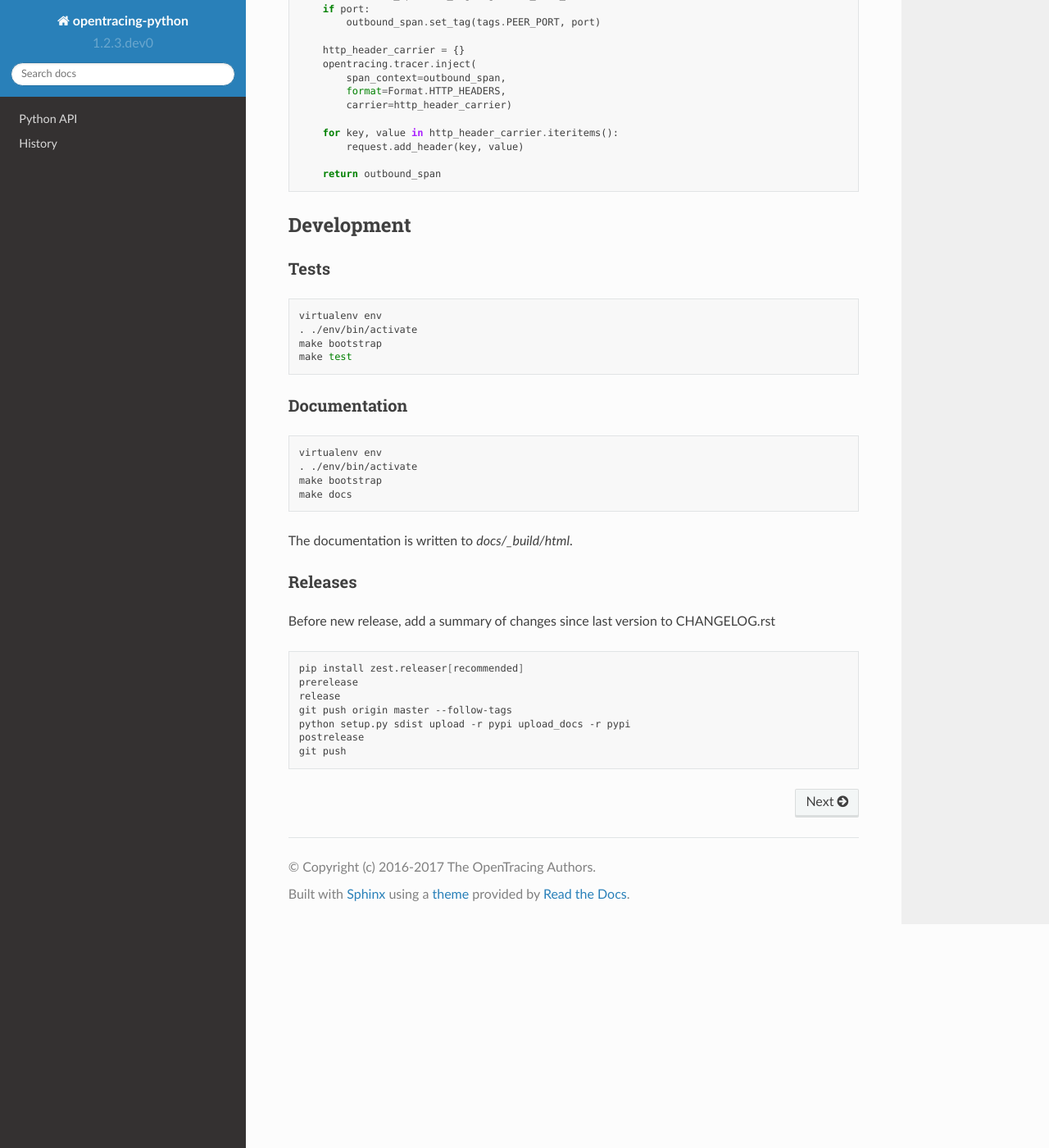
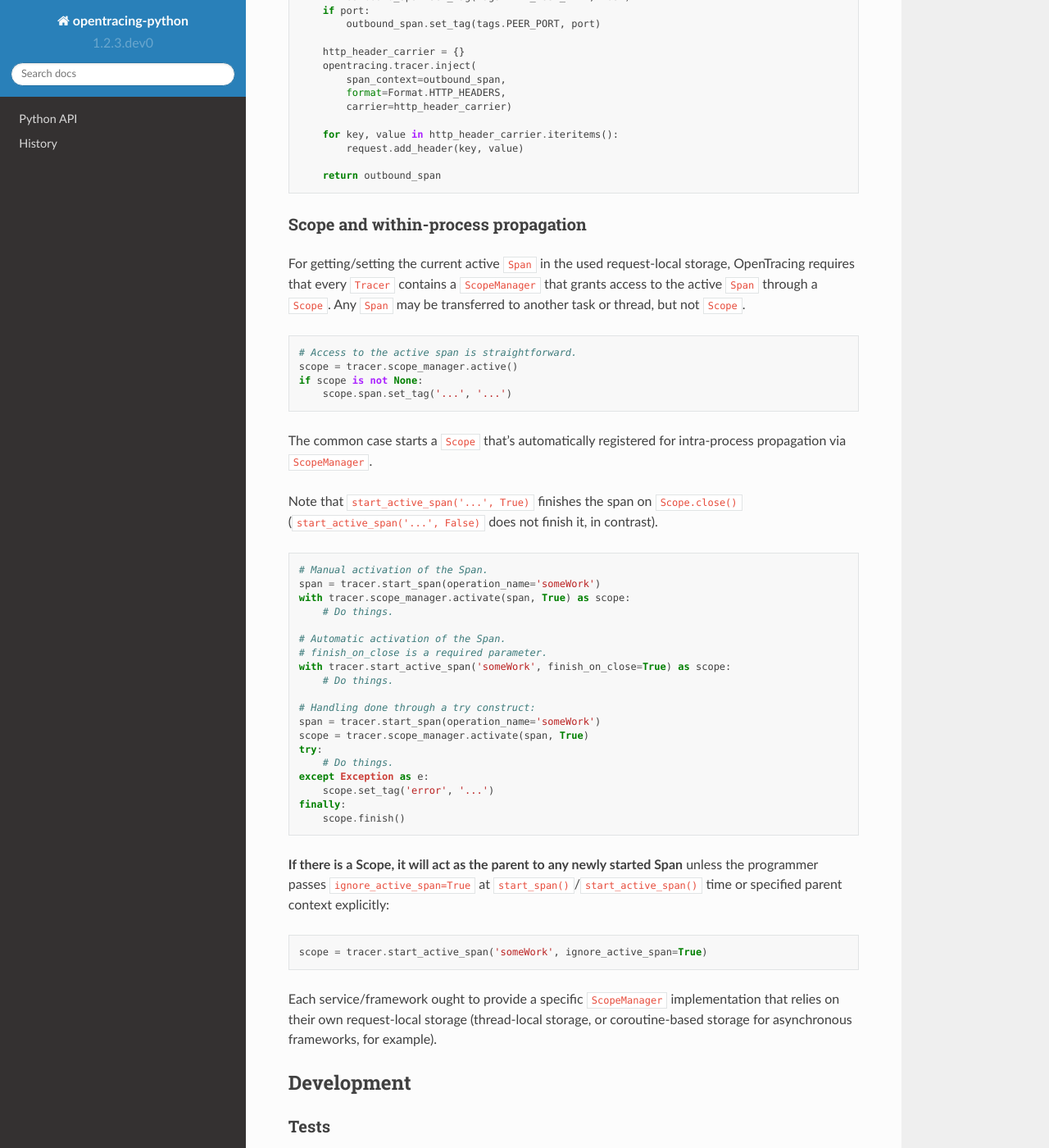
Before and after one commit to opentracing/opentracing-python, a Sphinx documentation site: the page built from docs/index.rst, in a window 1280 px wide and 1400 px high, scrolled down 2428 px. Shown: the whole window at 82% size. Built offline with Sphinx 7.4.7 and the Read the Docs theme 2.0.0, drawn with Linux system fonts in a browser that asks for light colours; some of the changed text lies outside the part shown.

Commit message:
Update documentation prior to releasing a candidate package.

```diff
--- a/README.rst
+++ b/README.rst
@@ -34,18 +34,18 @@ The work of instrumentation libraries generally consists of three steps:
    Span object in the process. If the request does not contain an active trace,
    the service starts a new trace and a new *root* Span.
 2. The service needs to store the current Span in some request-local storage,
-   where it can be retrieved from when a child Span must be created, e.g. in case
-   of the service making an RPC to another service.
+   (called ``Span`` *activation*) where it can be retrieved from when a child Span must
+   be created, e.g. in case of the service making an RPC to another service.
 3. When making outbound calls to another service, the current Span must be
    retrieved from request-local storage, a child span must be created (e.g., by
    using the ``start_child_span()`` helper), and that child span must be embedded
    into the outbound request (e.g., using HTTP headers) via OpenTracing's
    inject/extract API.
 
-Below are the code examples for steps 1 and 3. Implementation of request-local
-storage needed for step 2 is specific to the service and/or frameworks /
-instrumentation libraries it is using (TODO: reference to other OSS projects
-with examples of instrumentation).
+Below are the code examples for the previously mentioned steps. Implementation
+of request-local storage needed for step 2 is specific to the service and/or frameworks /
+instrumentation libraries it is using, exposed as a ``ScopeManager`` child contained
+as ``Tracer.scope_manager``. See details below.
 
 Inbound request
 ^^^^^^^^^^^^^^^
@@ -56,12 +56,12 @@ Somewhere in your server's request handler code:
 
    def handle_request(request):
        span = before_request(request, opentracing.tracer)
-       # use span as Context Manager to ensure span.finish() will be called
-       with span:
-           # store span in some request-local storage
-           with RequestContext(span):
-               # actual business logic
-               handle_request_for_real(request)
+       # store span in some request-local storage using Tracer.scope_manager,
+       # using the returned `Scope` as Context Manager to ensure
+       # `Span` will be cleared and (in this case) `Span.finish()` be called.
+       with tracer.scope_manager.activate(span, True) as scope:
+           # actual business logic
+           handle_request_for_real(request)
 
 
    def before_request(request, tracer):
@@ -141,6 +141,61 @@ Somewhere in your service that's about to make an outgoing call:
 
        return outbound_span
 
+Scope and within-process propagation
+^^^^^^^^^^^^^^^^^^^^^^^^^^^^^^^^^^^^
+
+For getting/setting the current active ``Span`` in the used request-local storage,
+OpenTracing requires that every ``Tracer`` contains a ``ScopeManager`` that grants
+access to the active ``Span`` through a ``Scope``. Any ``Span`` may be transferred to
+another task or thread, but not ``Scope``.
+
+.. code-block:: python
+
+       # Access to the active span is straightforward.
+       scope = tracer.scope_manager.active()
+       if scope is not None:
+           scope.span.set_tag('...', '...')
+
+The common case starts a ``Scope`` that's automatically registered for intra-process
+propagation via ``ScopeManager``.
+
+Note that ``start_active_span('...', True)`` finishes the span on ``Scope.close()``
+(``start_active_span('...', False)`` does not finish it, in contrast).
+
+.. code-block:: python
+
+       # Manual activation of the Span.
+       span = tracer.start_span(operation_name='someWork')
+       with tracer.scope_manager.activate(span, True) as scope:
+           # Do things.
+
+       # Automatic activation of the Span.
+       # finish_on_close is a required parameter.
+       with tracer.start_active_span('someWork', finish_on_close=True) as scope:
+           # Do things.
+
+       # Handling done through a try construct:
+       span = tracer.start_span(operation_name='someWork')
+       scope = tracer.scope_manager.activate(span, True)
+       try:
+           # Do things.
+       except Exception as e:
+           scope.set_tag('error', '...')
+       finally:
+           scope.finish()
+
+**If there is a Scope, it will act as the parent to any newly started Span** unless
+the programmer passes ``ignore_active_span=True`` at ``start_span()``/``start_active_span()``
+time or specified parent context explicitly:
+
+.. code-block:: python
+
+       scope = tracer.start_active_span('someWork', ignore_active_span=True)
+
+Each service/framework ought to provide a specific ``ScopeManager`` implementation
+that relies on their own request-local storage (thread-local storage, or coroutine-based storage
+for asynchronous frameworks, for example).
+
 Development
 -----------
 
--- a/docs/api.rst
+++ b/docs/api.rst
@@ -7,6 +7,12 @@ Classes
    :members:
 
 .. autoclass:: opentracing.SpanContext
+   :members:
+
+.. autoclass:: opentracing.Scope
+   :members:
+
+.. autoclass:: opentracing.ScopeManager
    :members:
 
 .. autoclass:: opentracing.Tracer
```
Also changed, not shown: 3 other files.
